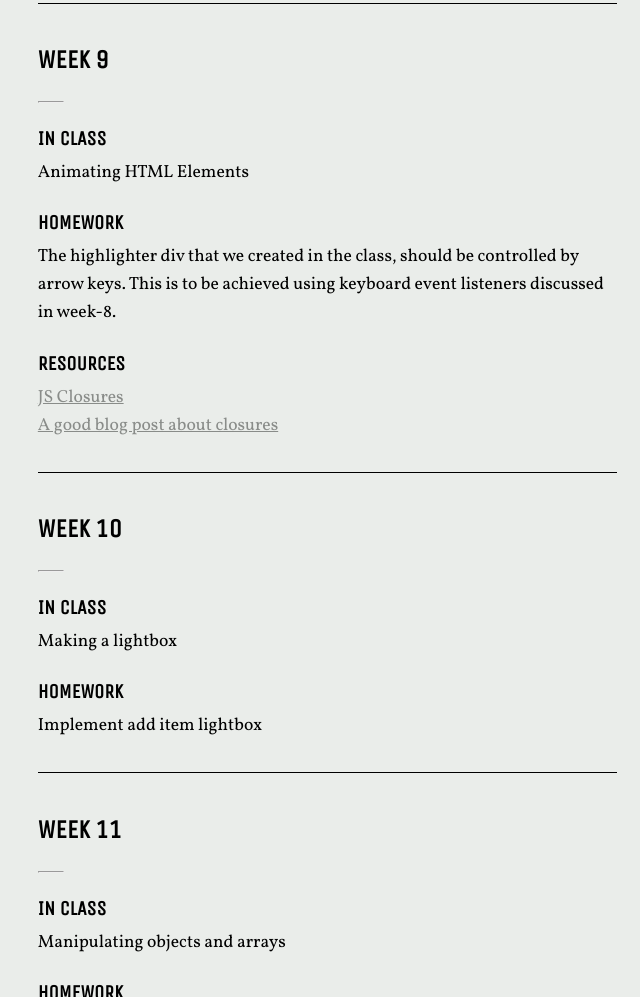
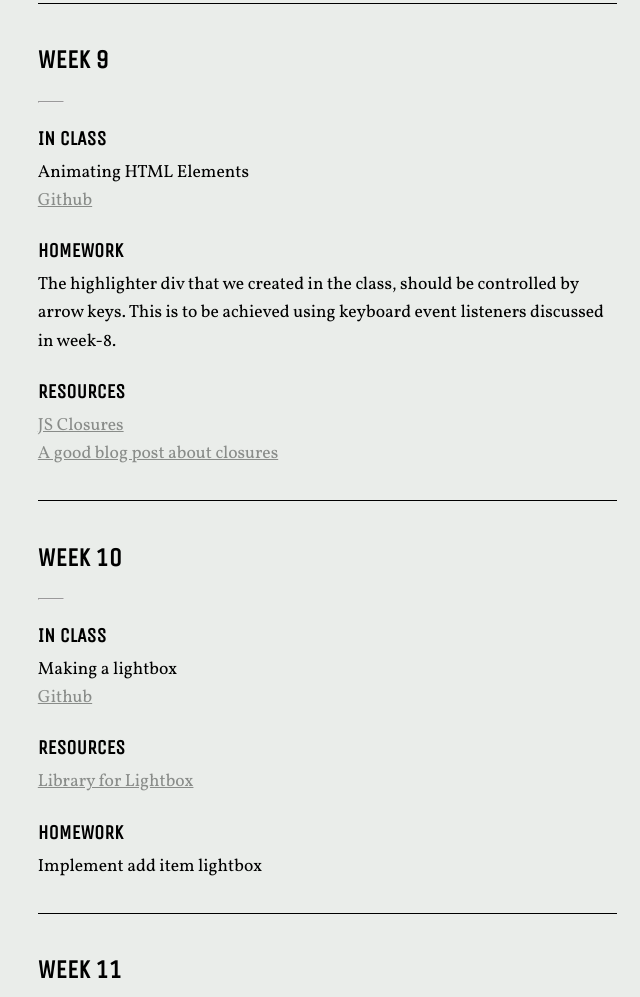
Before and after one commit to Navarjun/ARTG-2401, a plain HTML site: page schedule.html in a window 1280 px wide. Shown: the part 3485-4482 px from the top of the page, without its empty margins (471-1111 px from the left). Drawn offline with nearby package versions, Linux system fonts and the light colour scheme.

Commit message:
Adding resources

```diff
--- a/schedule.html
+++ b/schedule.html
@@ -206,6 +206,7 @@
           <ul>
             <p class="unica caps b f4">In Class</p>
             <li>Animating HTML Elements</li>
+            <li><a href="https://github.com/ARTG-2401/Week-9">Github</a></li>
           </ul>
         </div>
         <div class="homework">
@@ -230,6 +231,13 @@
           <ul>
             <p class="unica caps b f4">In Class</p>
             <li>Making a lightbox</li>
+            <li><a href="https://github.com/ARTG-2401/week-10">Github</a></li>
+          </ul>
+        </div>
+        <div class="resources">
+          <ul>
+            <p class="unica caps b f4">Resources</p>
+            <li><a href="http://lokeshdhakar.com/projects/lightbox2/#examples">Library for Lightbox</a></li>
           </ul>
         </div>
         <div class="homework">
```
